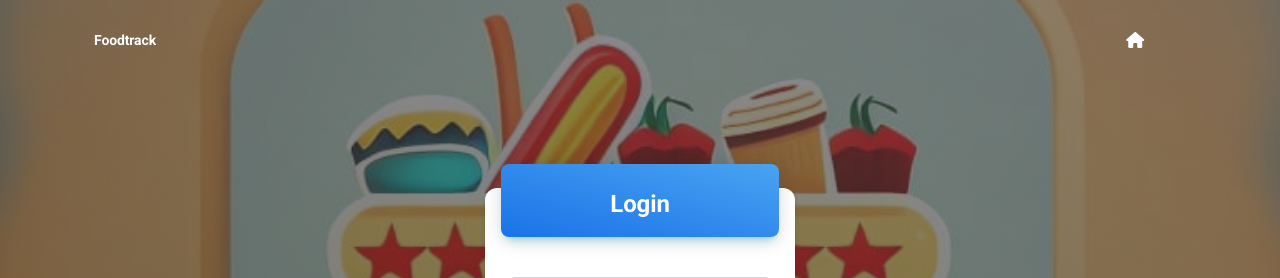
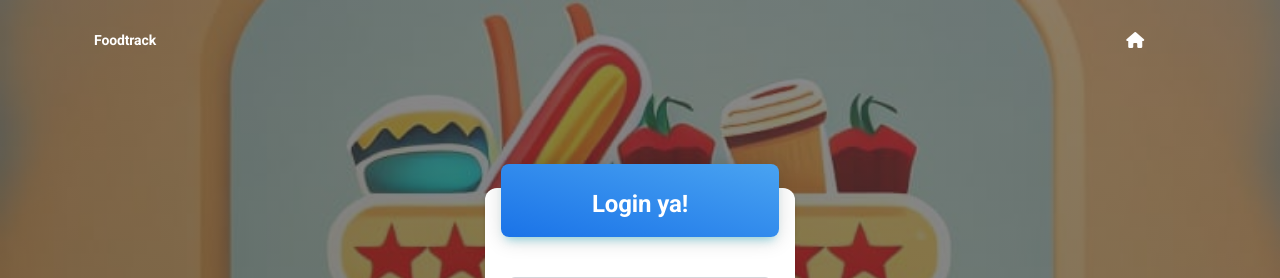
Before and after one commit to borjeta/nuevodespliegue, a React (Create React App) app in the folder foodtrackv4/material-kit-react-main/: page /login in a window 1280 px wide. Shown: the top 278 px of the page. Built offline with nearby package versions, Linux system fonts and the light colour scheme.

Commit message:
pruebas despliegues

```diff
--- a/foodtrackv4/material-kit-react-main/src/pages/LandingPages/SignIn/index.js
+++ b/foodtrackv4/material-kit-react-main/src/pages/LandingPages/SignIn/index.js
@@ -157,7 +157,7 @@ function SignInBasic() {
                 textAlign="center"
               >
                 <MKTypography variant="h4" fontWeight="medium" color="white" mt={1}>
-                  Login
+                  Login ya!
                 </MKTypography>
 
               </MKBox>
```
Also changed, not shown: 1 other file (tests, documents, lock files or other folders).
